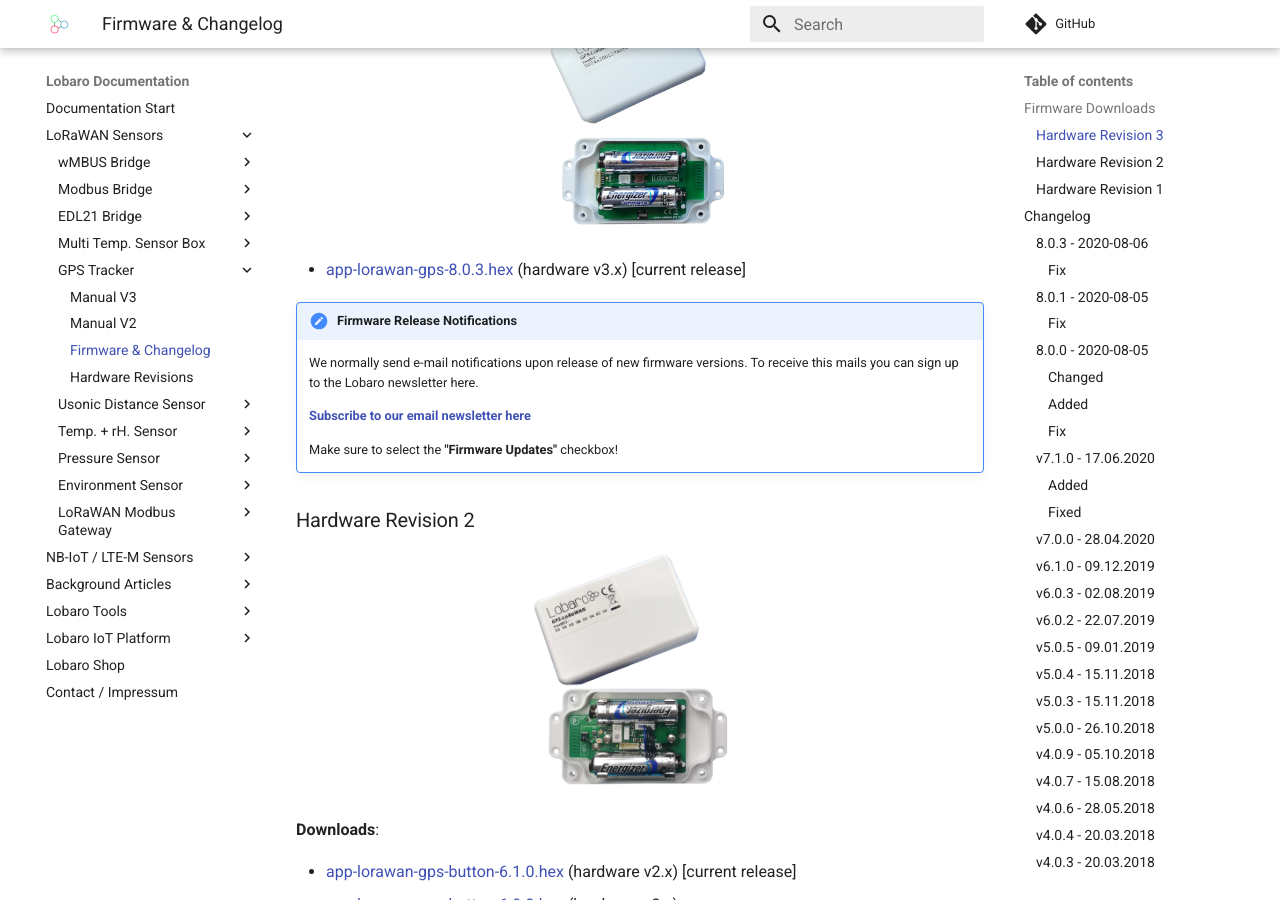
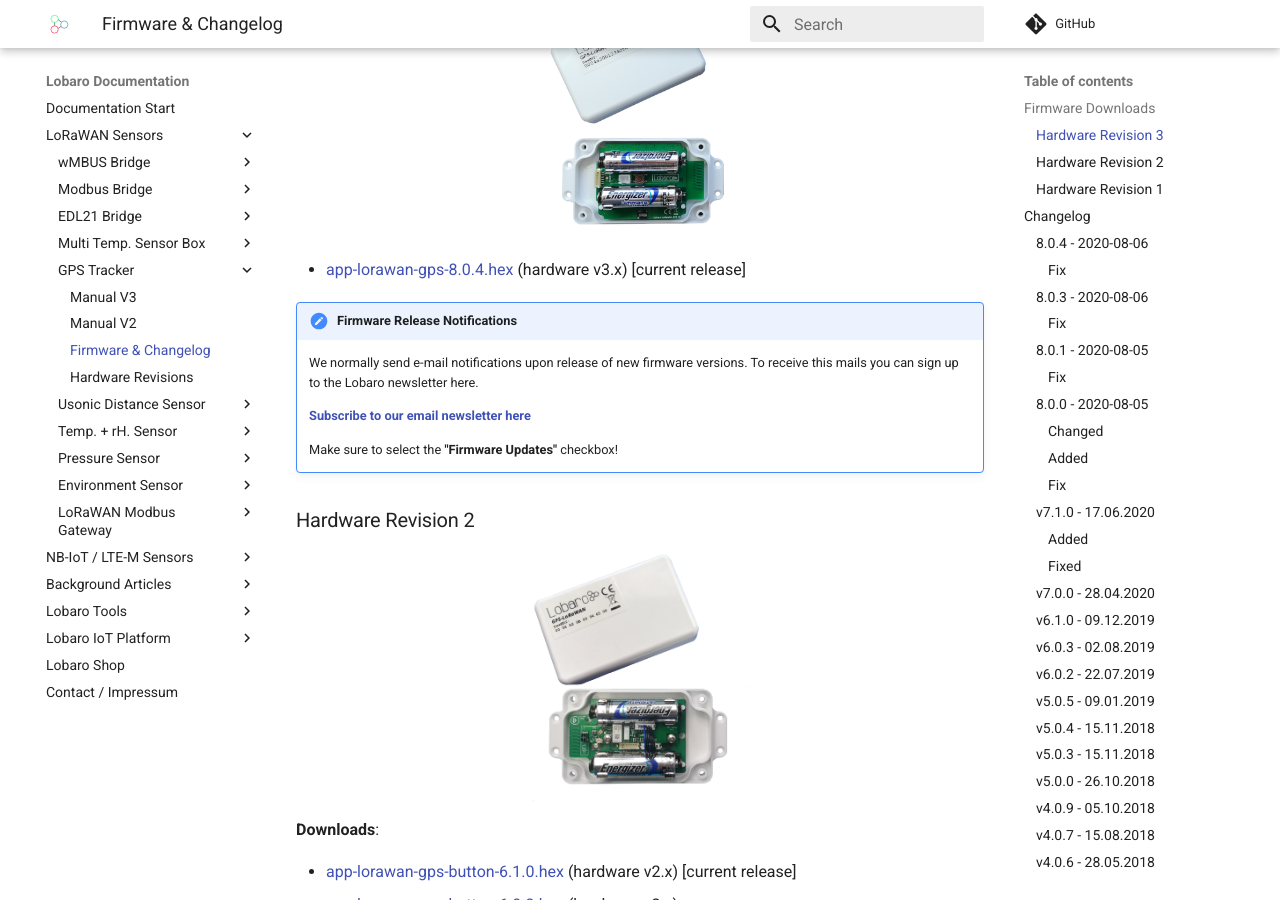
Before and after one commit to Lobaro/docs, an MkDocs documentation site: the page built from docs/lorawan-sensors/gps-lorawan/firmware.md, in a window 1280 px wide and 900 px high, scrolled down 426 px. Built offline with MkDocs 1.6.1 and Material for MkDocs 9.7.7, drawn with Linux system fonts in a browser that asks for light colours; a script that is not in the unit is left out; comment, search, counter and statistics services are not loaded; some of the changed text lies outside the part shown.

Commit message:
Fix selftest result format

```diff
--- a/docs/lorawan-sensors/gps-lorawan/firmware.md
+++ b/docs/lorawan-sensors/gps-lorawan/firmware.md
@@ -11,7 +11,7 @@
 
 ![Product GPS Tracker HW3](files/GPS-Tracker-V3-Open2.png){: style="height:250px;display: block; margin: 0 auto;"}
 
-* [app-lorawan-gps-8.0.3.hex](firmware/app-lorawan-gps-8.0.3.hex) (hardware v3.x) [current release]
+* [app-lorawan-gps-8.0.4.hex](firmware/app-lorawan-gps-8.0.4.hex) (hardware v3.x) [current release]
 
 !!! hint "Firmware Release Notifications"
     We normally send e-mail notifications upon release of new firmware versions. To receive this mails you can sign up
@@ -50,6 +50,10 @@
 
 ## Changelog
 --------------------
+### 8.0.4 - 2020-08-06
+#### Fix
+- Fix internal Selftesting result format.
+
 ### 8.0.3 - 2020-08-06
 #### Fix
 - Remove random payload in reboot request ACK upload
```
Also changed, not shown: 2 other files.
